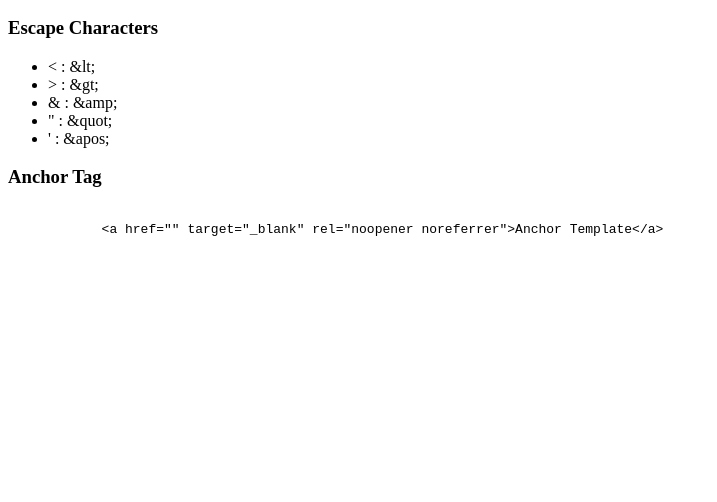
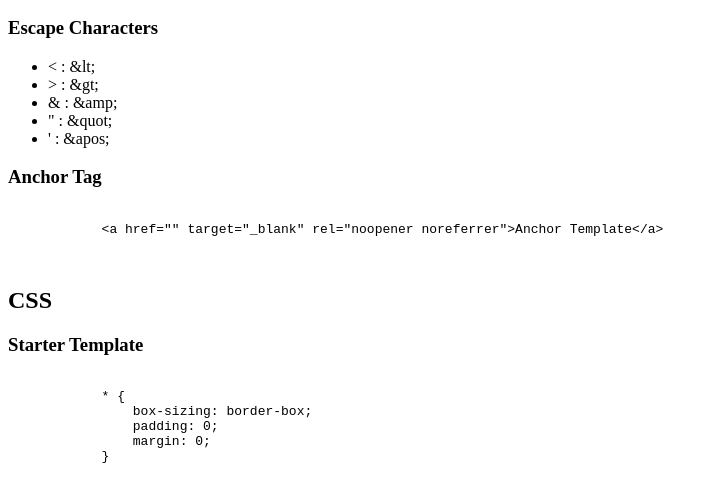
Before and after one commit to ARMNTL/odin-recipes, a plain HTML site: page index.html in a window 1280 px wide. Shown: the part 110-612 px from the top of the page, without its empty margins (0-717 px from the left). Drawn offline with Linux system fonts and the light colour scheme.

Commit message:
Add CSS starter template

```diff
--- a/index.html
+++ b/index.html
@@ -7,7 +7,9 @@
 </head>
 <body>
     <h1>Quick Recipes</h1>
+
     <h2>HTML</h2>
+
     <h3>Escape Characters</h3>
     <ul>
         <li>&lt; : &amp;lt;</li>
@@ -16,11 +18,26 @@
         <li>&quot; : &amp;quot;</li>
         <li>&apos; : &amp;apos;</li>
     </ul>
+
     <h3>Anchor Tag</h3>
     <pre>
         <code>
             &lt;a href="" target="_blank" rel="noopener noreferrer"&gt;Anchor Template&lt;/a&gt;
         </code>
     </pre>
+
+    <h2>CSS</h2>
+
+    <h3>Starter Template</h3>
+
+    <pre>
+        <code>
+            * {
+                box-sizing: border-box;
+                padding: 0;
+                margin: 0;
+            }
+        </code>
+    </pre>
 </body>
 </html>
```
Also changed, not shown: 1 other file.
